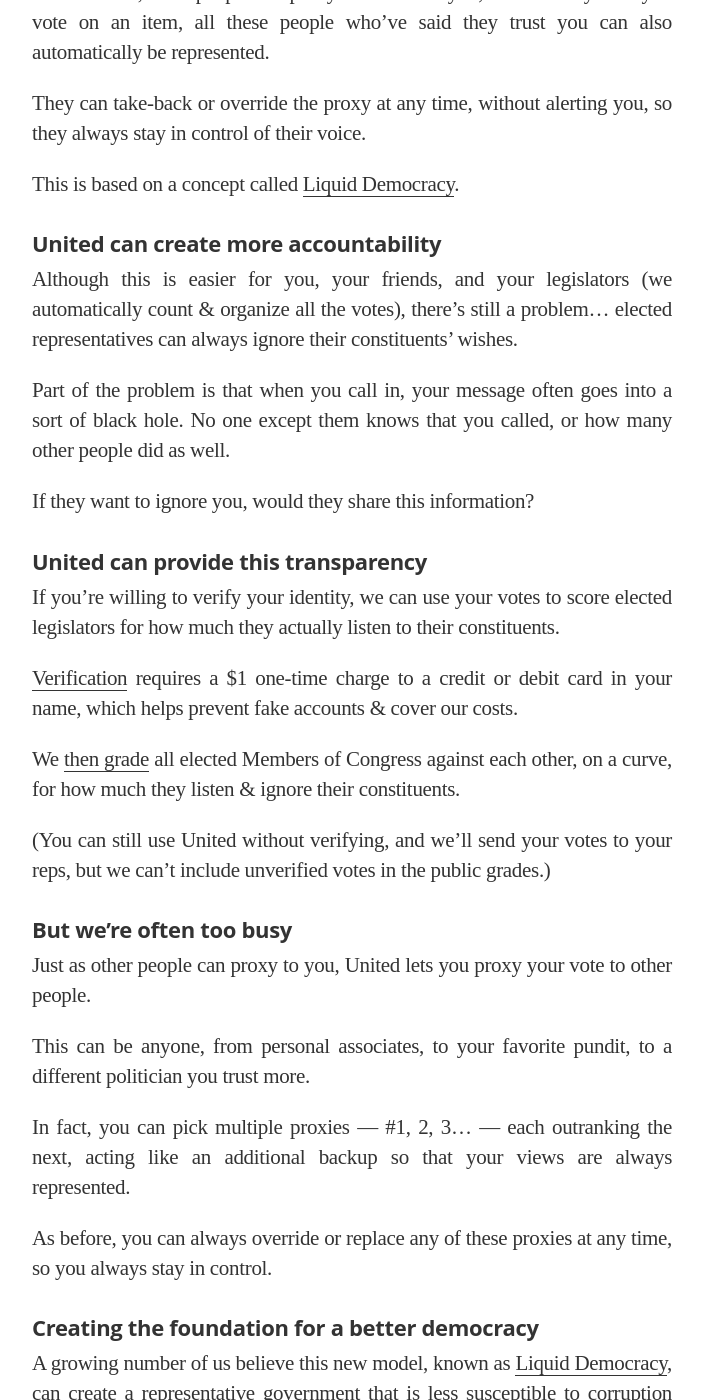
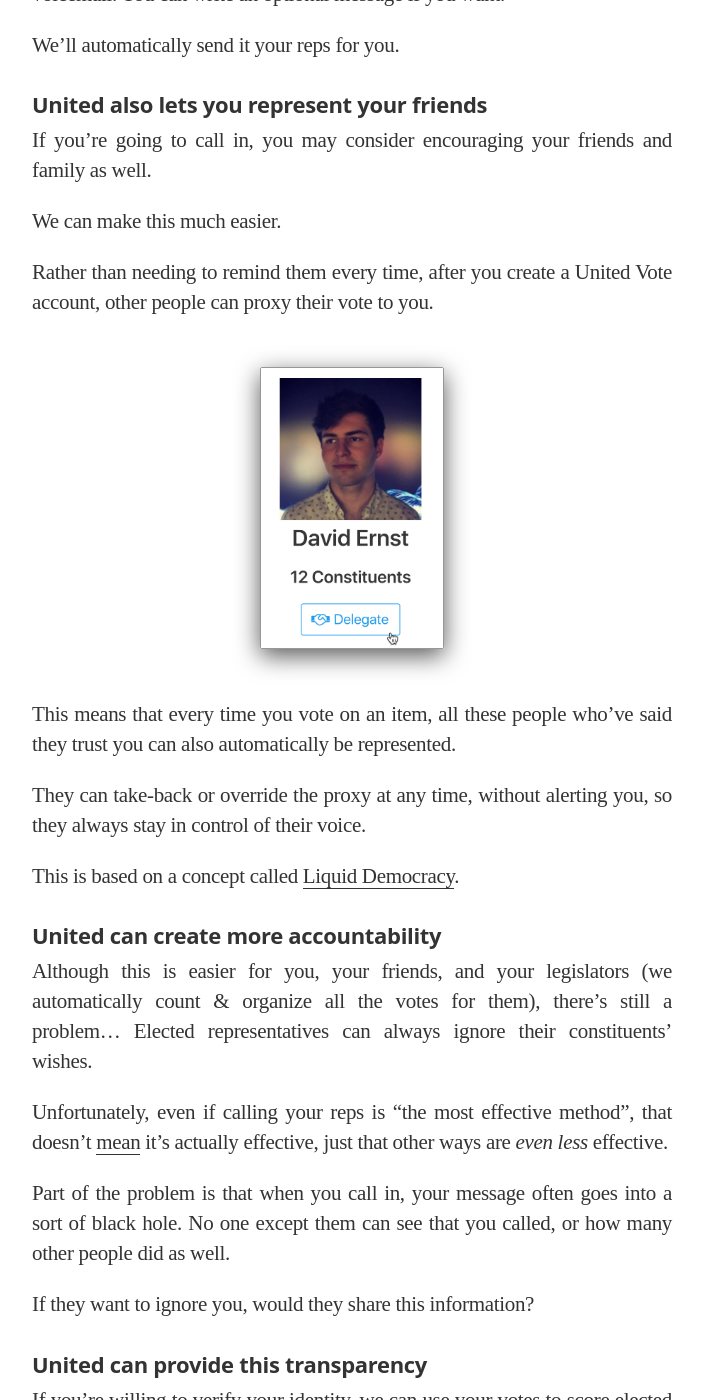
Before and after one commit to voteliquid/blog, a Jekyll site: the page built from _posts/2018-01-10-a-more-effective-way-to-contact-your-reps.md, in a window 1280 px wide and 1400 px high, scrolled down 923 px. Shown: the whole window, without its empty margins (288-992 px from the left). Built offline with Jekyll 4.4.1, drawn with Linux system fonts in a browser that asks for light colours; nearby versions of some CDN libraries; some web fonts are replaced; some of the changed text lies outside the part shown.

Commit message:
Tweak a-more-effective-way-to-contact-your-reps

```diff
--- a/_layouts/post.html
+++ b/_layouts/post.html
@@ -68,7 +68,11 @@
               <h4>{{ author.name }}</h4>
               <p class="bio">{{author.bio}}</p>
               <hr>
-              <p class="published">Published <time datetime="{{ page.date | date: "%F %R" }}">{{ page.date | date_to_string }}</time></p>
+              {% if page.unlisted %}
+                <p class="published">To be published <time datetime="{{ page.date | date: "%F %R" }}">{{ page.date | date_to_string }}</time></p>
+              {% else %}
+                <p class="published">Published <time datetime="{{ page.date | date: "%F %R" }}">{{ page.date | date_to_string }}</time></p>
+              {% endif %}
             </section>
           </div>
           {{/post}}
--- a/_posts/2018-01-10-a-more-effective-way-to-contact-your-reps.md
+++ b/_posts/2018-01-10-a-more-effective-way-to-contact-your-reps.md
@@ -9,37 +9,45 @@
 unlisted: true
 ---
 
-You've probably been told before to "Call Your Congressman".
+When something big happens in the political world, you've probably been told to "Call Your Congressman".
 
-Some people say "this is the most effective method".
-
-Unfortunately, that doesn't [mean](https://www.newyorker.com/magazine/2017/03/06/what-calling-congress-achieves) it's actually effective, just that other ways are *even less* effective.
+Some people say "this is the most effective method" for day-to-day engagement.
 
 #### United Vote can make this easier
 
 United lets you vote for or against any bill, on a computer or your phone.
 
+<img src="/assets/article_images/2018-01-10-a-more-effective-way-to-contact-your-reps/vote-on-bill.png" style="box-shadow: 0px 7px 25px 0px #595959; border: 1px #979797 solid; border-radius: 2px; height: 250px" />
+
 You just press a few buttons. You don't need to wait on hold or leave a voicemail. You can write an optional message if you want.
 
-Here's an [example](link to rep's last 24 hrs of submitted votes) of what this looks like.
+We'll automatically send it your reps for you.
+
+<!-- TODO: Example of rep's last 24 hrs of submitted votes -->
 
 #### United also lets you represent your friends
 
-If you're going to call in, you may consider encouraging your friends and family to call in as well.
+If you're going to call in, you may consider encouraging your friends and family as well.
 
 We can make this much easier.
 
-Rather than needing to encourage them every time, after you create a United Vote account, other people can proxy their vote to you, so that every time you vote on an item, all these people who've said they trust you can also automatically be represented.
+Rather than needing to remind them every time, after you create a United Vote account, other people can proxy their vote to you.
+
+<img src="/assets/article_images/2018-01-10-a-more-effective-way-to-contact-your-reps/delegate-by-profile.png" style="box-shadow: 0px 7px 25px 0px #595959; border: 1px #979797 solid; border-radius: 2px; height: 280px" />
+
+This means that every time you vote on an item, all these people who've said they trust you can also automatically be represented.
 
 They can take-back or override the proxy at any time, without alerting you, so they always stay in control of their voice.
 
-This is based on a concept called [Liquid Democracy](https://blog.united.vote/2016/09/21/what-is-liquid-democracy/).
+This is based on a concept called [Liquid Democracy](/2016/09/21/what-is-liquid-democracy/).
 
 #### United can create more accountability
 
-Although this is easier for you, your friends, and your legislators (we automatically count & organize all the votes), there's still a problem... elected representatives can always ignore their constituents' wishes.
+Although this is easier for you, your friends, and your legislators (we automatically count & organize all the votes for them), there's still a problem... Elected representatives can always ignore their constituents' wishes.
 
-Part of the problem is that when you call in, your message often goes into a sort of black hole. No one except them knows that you called, or how many other people did as well.
+Unfortunately, even if calling your reps is "the most effective method", that doesn't [mean](https://www.newyorker.com/magazine/2017/03/06/what-calling-congress-achieves) it's actually effective, just that other ways are *even less* effective.
+
+Part of the problem is that when you call in, your message often goes into a sort of black hole. No one except them can see that you called, or how many other people did as well.
 
 If they want to ignore you, would they share this information?
 
@@ -49,35 +57,51 @@
 
 [Verification](https://united.vote/verification/identity) requires a $1 one-time charge to a credit or debit card in your name, which helps prevent fake accounts & cover our costs.
 
-We [then grade](https://blog.united.vote/2017/12/08/give-your-rep-an-f-introducing-united-legislator-grades/) all elected Members of Congress against each other, on a curve, for how much they listen & ignore their constituents.
+We [then grade](/2017/12/08/give-your-rep-an-f-introducing-united-legislator-grades/) all elected Members of Congress against each other, on a curve, for how much they listen & ignore their constituents.
 
-(You can still use United without verifying, and we'll send your votes to your reps, but we can't include unverified votes in the public grades.)
+<!-- TODO: Example of grades -->
+
+(You can still use United without verifying, and we'll still send your votes to your reps, but we can't include unverified votes in the public grades.)
 
 #### But we're often too busy
 
-Just as other people can proxy to you, United lets you proxy your vote to other people.
+Few of us have the time to stay up on the day-to-day news from our legislatures.
 
-This can be anyone, from personal associates, to your favorite pundit, to a different politician you trust more.
+It's optional, but we can give you automatic daily/weekly/monthly reminders of what items are being debated, and how many of them you did and didn't vote on.
 
-In fact, you can pick multiple proxies — #1, 2, 3... — each outranking the next, acting like an additional backup so that your views are always represented.
+<img src="/assets/article_images/2018-01-10-a-more-effective-way-to-contact-your-reps/daily-update.png" style="box-shadow: 0px 7px 25px 0px #595959; border: 1px #979797 solid; border-radius: 2px; height: 250px" />
 
-As before, you can always override or replace any of these proxies at any time, so you always stay in control.
+And just as other people can proxy to you, United lets you proxy your vote to other people.
+
+This can be anyone, from personal associates, to your favorite pundit, to different politicians you trust more.
+
+You can pick multiple proxies — #1, 2, 3... — each outranking the next, acting like an additional backup. So you can pick your favorite choices first and still make sure your views are always represented.
+
+As before, you can always vote directly to override their vote, or replace any of your proxies at any time.
+
+You always stay in control.
 
 #### Creating the foundation for a better democracy
 
-A growing number of us believe this new model, known as [Liquid Democracy](https://blog.united.vote/2016/09/21/what-is-liquid-democracy/), can create a representative government that is [less susceptible to corruption](https://blog.united.vote/2017/10/23/democracy-vs-corruption/) (goodbye campaign finance problems) and [less polarized](https://blog.united.vote/2017/03/06/how-to-move-past-two-parties/) into two limiting parties.
+A growing number of us believe this new model of [liquid democracy](/2016/09/21/what-is-liquid-democracy/) can create a representative government [less susceptible to corruption](/2017/10/23/democracy-vs-corruption/) (goodbye campaign finance problems) and [less polarized](/2017/03/06/how-to-move-past-two-parties/) into two limiting parties.
 
-And if 51% of voters in a district agree, we can [elect new candidates](https://blog.united.vote/2017/07/04/running-liquid-democracy-candidates/) who promise to vote on every bill according to their local liquid democracy.
+And if 51% of voters in a district agree, we can [elect new candidates](/2017/07/04/running-liquid-democracy-candidates/) who promise to vote on every bill according to their local liquid democracy.
+
+![](/assets/article_images/2017-07-04-running-liquid-democracy-candidates/app-announces-vote.jpg)
 
 We want to make this easy, [secure](https://secure.united.vote), & trustworthy.
 
-This offers us a path to much needed fundamental reform, without waiting on Congress to first make changes that conflict with their own personal interests.
+This offers us a path to much needed fundamental reform, without waiting on Congress to first make changes conflicting with their own personal interests.
 
 #### How to help
 
 This vision only goes anywhere if a majority find it better than what we have now.
 
-If it intrigues you, take 30 seconds to enter your email on this [Join page](https://united.vote/join). (We won't share it with anyone.)
+United exists so we can start experimenting with it immediately — even before any [Liquid Democracy Candidates](/2017/07/04/running-liquid-democracy-candidates/) are elected — to more clearly see what works and what doesn't.
+
+If it intrigues you, take 30 seconds to enter your email on this [Join page](https://united.vote/join). It's free and we won't share it with anyone.
+
+<a href="https://united.vote/join"><img src="/assets/article_images/2018-01-10-a-more-effective-way-to-contact-your-reps/join-form.png" style="box-shadow: 0px 7px 25px 0px #595959; border: 1px #979797 solid; border-radius: 2px; height: 300px" /></a>
 
 We'll give you more instructions, which you can complete now or later, and only send you the rarest major announcements.
 
@@ -91,7 +115,9 @@
 
 We've only just started. We still have a long way to go. And we'd love for you to join us.
 
-[www.united.vote](https://united.vote)
+<p style="text-align: center"><a href="https://united.vote">www.united.vote</a></p>
+
+<br />
 
 > "Nobody will ever deprive the American people of the right to vote except the American people themselves—and the only way they could do this is by not voting."
 >
```
Also changed, not shown: assets/article_images/2018-01-10-a-more-effective-way-to-contact-your-reps/daily-update.png (added), assets/article_images/2018-01-10-a-more-effective-way-to-contact-your-reps/delegate-by-profile.png (added), assets/article_images/2018-01-10-a-more-effective-way-to-contact-your-reps/join-form.png (added), assets/article_images/2018-01-10-a-more-effective-way-to-contact-your-reps/vote-on-bill.png (added).
